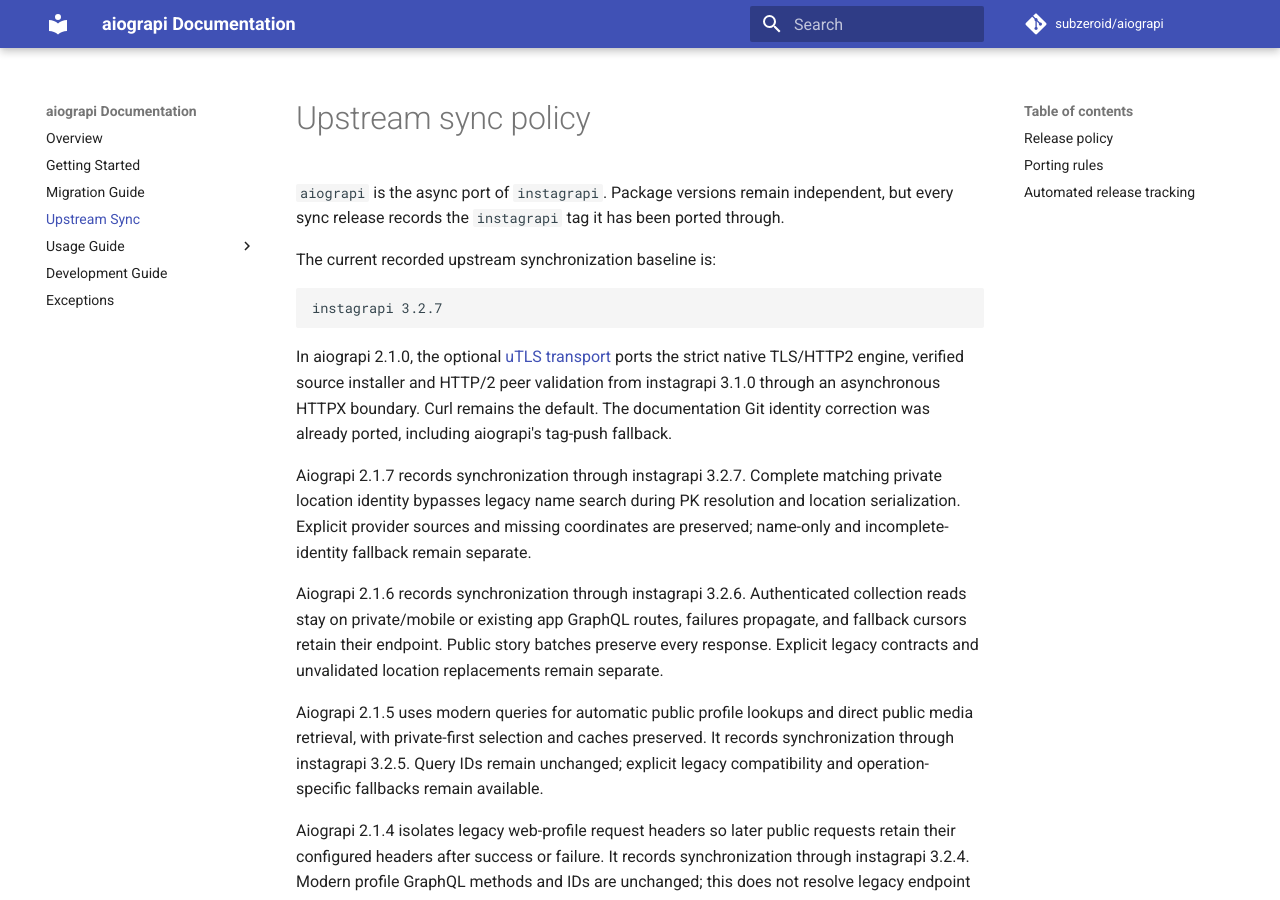
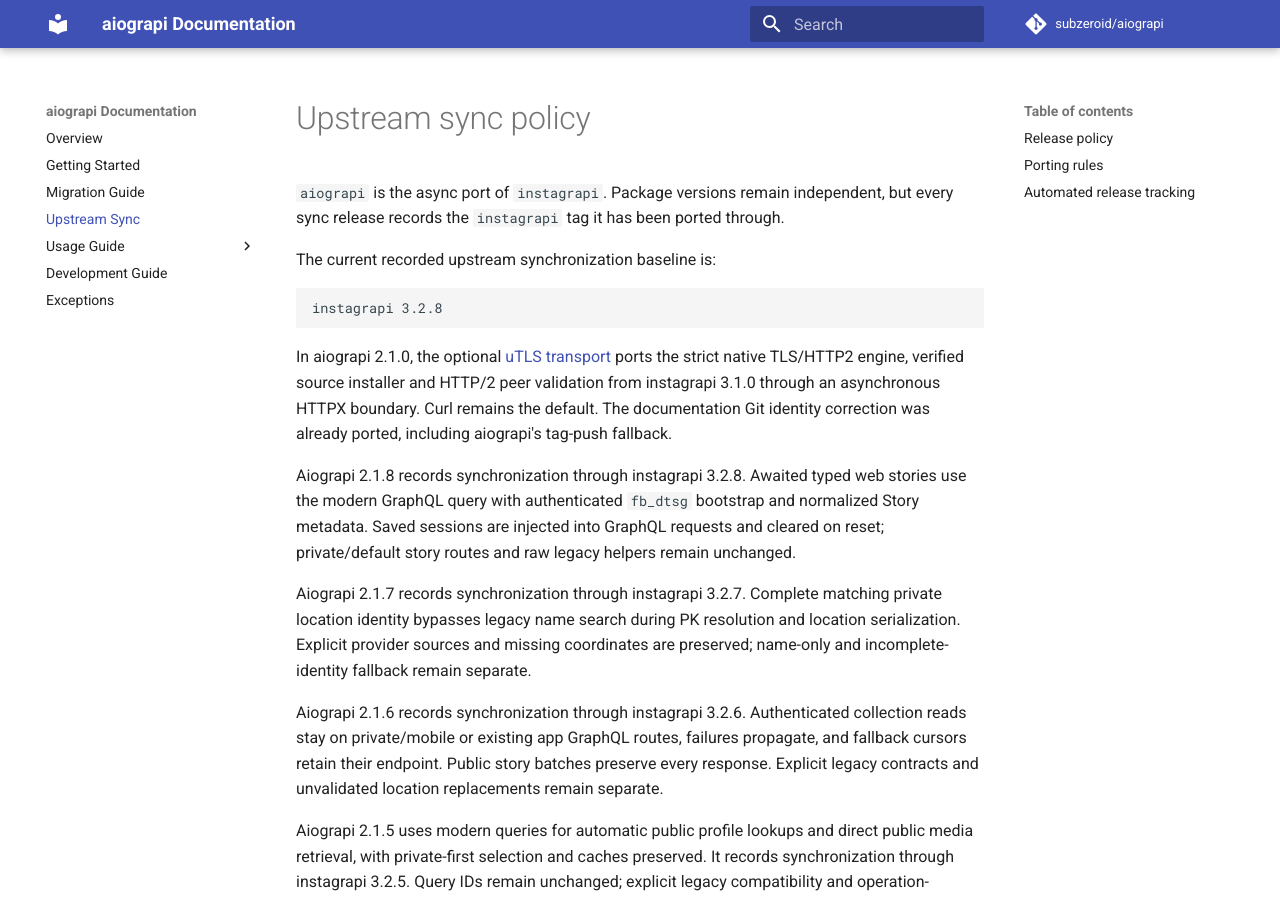
Before and after one commit to subzeroid/aiograpi, an MkDocs documentation site: the page built from docs/upstream-sync.md, in a window 1280 px wide and 900 px high. Built offline with MkDocs 1.6.1 and Material for MkDocs 9.7.7, drawn with Linux system fonts in a browser that asks for light colours; comment, search, counter and statistics services are not loaded; the version menu is left out; some of the changed text lies outside the part shown.

Commit message:
chore: release 2.1.8 (#547)
Release typed modern web stories and GraphQL session lifecycle fixes, synchronized through instagrapi 3.2.8.

````diff
--- a/aiograpi/__init__.py
+++ b/aiograpi/__init__.py
@@ -48,7 +48,7 @@ from aiograpi.mixins.video import DownloadVideoMixin, UploadVideoMixin
 # Used as fallback logger if another is not provided.
 DEFAULT_LOGGER = logging.getLogger("aiograpi")
 
-__upstream_instagrapi_version__ = "3.2.7"
+__upstream_instagrapi_version__ = "3.2.8"
 
 
 class Client(
--- a/docs/upstream-sync.md
+++ b/docs/upstream-sync.md
@@ -5,10 +5,12 @@
 The current recorded upstream synchronization baseline is:
 
 ```text
-instagrapi 3.2.7
+instagrapi 3.2.8
 ```
 
 In aiograpi 2.1.0, the optional [uTLS transport](usage-guide/utls.md) ports the strict native TLS/HTTP2 engine, verified source installer and HTTP/2 peer validation from instagrapi 3.1.0 through an asynchronous HTTPX boundary. Curl remains the default. The documentation Git identity correction was already ported, including aiograpi's tag-push fallback.
+
+Aiograpi 2.1.8 records synchronization through instagrapi 3.2.8. Awaited typed web stories use the modern GraphQL query with authenticated `fb_dtsg` bootstrap and normalized Story metadata. Saved sessions are injected into GraphQL requests and cleared on reset; private/default story routes and raw legacy helpers remain unchanged.
 
 Aiograpi 2.1.7 records synchronization through instagrapi 3.2.7. Complete matching private location identity bypasses legacy name search during PK resolution and location serialization. Explicit provider sources and missing coordinates are preserved; name-only and incomplete-identity fallback remain separate.
 
@@ -66,6 +68,7 @@ Aiograpi 2.1.0 includes cookie-only session identity restoration and the documen
 | 3.2.5 | 2.1.5 | Modern automatic public profile and media routing with preserved private-first selection and caches. |
 | 3.2.6 | 2.1.6 | Authenticated collection routing, preserved failures, endpoint-owned media cursors and complete public story batches. |
 | 3.2.7 | 2.1.7 | Complete private location identity bypass with preserved provider precedence and nullable coordinates. |
+| 3.2.8 | 2.1.8 | Typed modern web stories, authenticated GraphQL token bootstrap, saved-session injection and reset cleanup. |
 
 See the [login migration guide](usage-guide/login-migration.md) for the current defaults and compatibility options. From aiograpi 2.0.3, `login()` follows an explicit fallback instruction returned by Instagram; it does not retry every failed CAA login through the legacy endpoint.
 
--- a/pyproject.toml
+++ b/pyproject.toml
@@ -4,7 +4,7 @@ build-backend = "setuptools.build_meta"
 
 [project]
 name = "aiograpi"
-version = "2.1.7"
+version = "2.1.8"
 authors = [
     { name = "Mark Subzeroid", email = "143403577+subzeroid@users.noreply.github.com" },
 ]
````
Also changed, not shown: CHANGELOG.md (+14 -0 lines), 2 other files.
